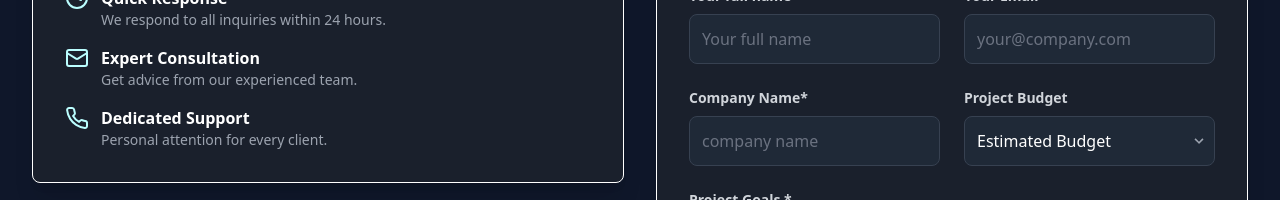
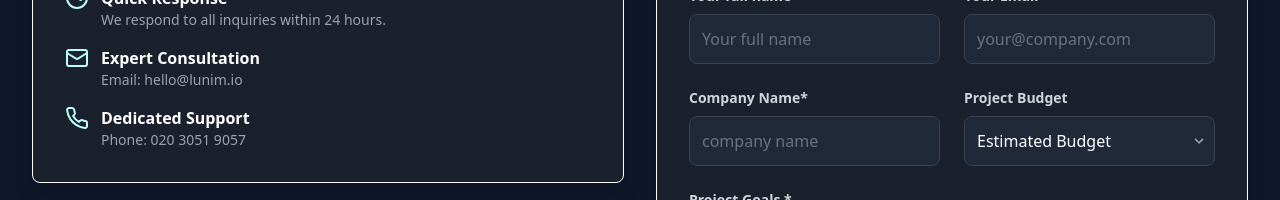
Before and after one commit to Lunim-Corporate/lunim-studio, a React (Vite) app: page / in a window 1280 px wide. Shown: the part 4987-5187 px from the top of the page. Built offline with nearby package versions, Linux system fonts and the light colour scheme; no server answers.

Commit message:
Fix: icon background colors on contact section

```diff
--- a/src/pages/Home.tsx
+++ b/src/pages/Home.tsx
@@ -589,7 +589,7 @@ const expertiseAreas = [
           <Clock className="w-6 h-6 text-[#BBFEFF] flex-shrink-0" />
           <div>
             <p className="text-white font-semibold">Quick Response</p>
-            <p className="text-gray-400 text-sm">We respond to all inquiries within 24 hours.</p>
+            <p className="text-gray-400 text-sm">We respond to all inquiries within 24 hours. </p>
           </div>
         </li>
         <li className="flex items-start space-x-3">
@@ -597,7 +597,7 @@ const expertiseAreas = [
           <Mail className="w-6 h-6 text-[#BBFEFF] flex-shrink-0" />
           <div>
             <p className="text-white font-semibold">Expert Consultation</p>
-            <p className="text-gray-400 text-sm">Get advice from our experienced team.</p>
+            <p className="text-gray-400 text-sm">Email: hello@lunim.io</p>
           </div>
         </li>
         <li className="flex items-start space-x-3">
@@ -605,7 +605,7 @@ const expertiseAreas = [
           <Phone className="w-6 h-6 text-[#BBFEFF] flex-shrink-0" />
           <div>
             <p className="text-white font-semibold">Dedicated Support</p>
-            <p className="text-gray-400 text-sm">Personal attention for every client.</p>
+            <p className="text-gray-400 text-sm">Phone: 020 3051 9057 </p>
           </div>
         </li>
       </ul>
```
